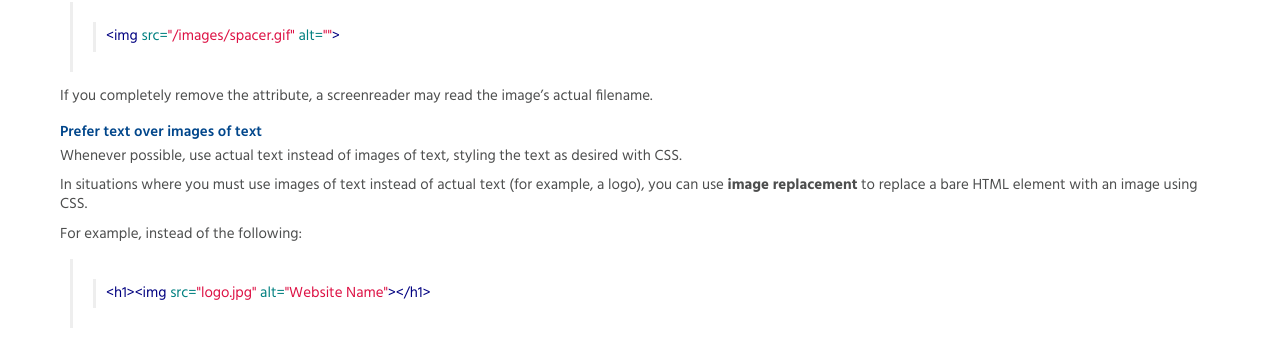
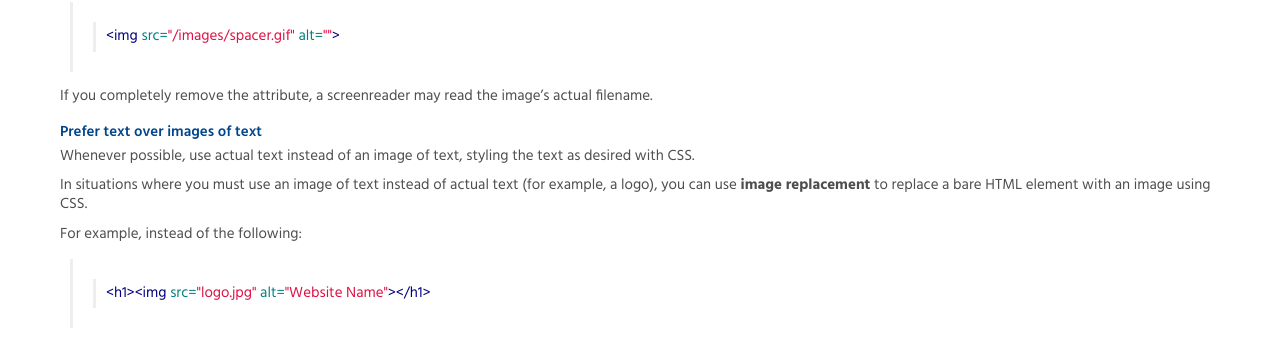
Before and after one commit to ucsb/webguide, a Jekyll site: the page built from html.md, in a window 1280 px wide and 900 px high, scrolled down 4319 px. Shown: the part 116-455 px from the top of the window. Built offline with Jekyll 4.4.1, drawn with Linux system fonts in a browser that asks for light colours.

Commit message:
Fixed grammar issues in image replacement text

```diff
--- a/html.md
+++ b/html.md
@@ -258,10 +258,10 @@ actual filename.
 
 #### Prefer text over images of text
 
-Whenever possible, use actual text instead of images of text, styling the text
+Whenever possible, use actual text instead of an image of text, styling the text
 as desired with CSS.
 
-In situations where you must use images of text instead of actual text (for example, a logo),
+In situations where you must use an image of text instead of actual text (for example, a logo),
 you can use **image replacement** to replace a bare HTML element with an image
 using CSS.
 
```
